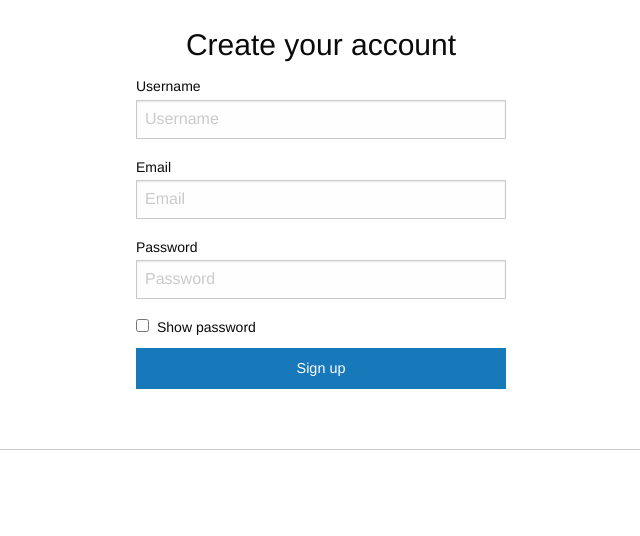
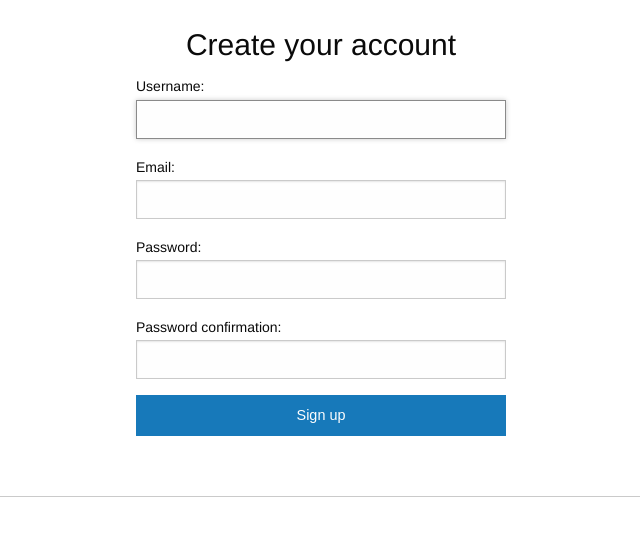
Before and after one commit to andrewryan/ClassCollabs, a Django app: page /register in a window 1280 px wide. Shown: the part 174-710 px from the top of the page, without its empty margins (319-959 px from the left). Run offline with Django 3.2, Linux system fonts and the light colour scheme; some libraries are stand-ins or nearby versions.

Commit message:
register is working

```diff
--- a/projectApps/forms.py
+++ b/projectApps/forms.py
@@ -16,7 +16,7 @@ class LoginForm(AuthenticationForm):
         max_length=30,
         widget=forms.TextInput(attrs={
             'class': 'form-control',
-            'name':'username'
+            'name':'username',
         })
     )
     password=forms.CharField(
@@ -26,7 +26,7 @@ class LoginForm(AuthenticationForm):
     )
 
 
-class registration_form(UserCreationForm):
+class RegistrationForm(UserCreationForm):
     email = forms.EmailField(
         label="Email",
         required=True
@@ -37,7 +37,7 @@ class registration_form(UserCreationForm):
         fields = ("username", "email", "password1", "password2")
 
     def save(self, commit=True):
-        user=super(registration_form,self).save(commit=False)
+        user=super(RegistrationForm,self).save(commit=False)
         user.email=self.cleaned_data["email"]
         if commit:
             user.save()
--- a/projectApps/models.py
+++ b/projectApps/models.py
@@ -1,6 +1,3 @@
-from django.db import models
-
-# Create your models here.
 from django.db import models
 
 # Create your models here.
--- a/projectApps/templates/home.html
+++ b/projectApps/templates/home.html
@@ -8,7 +8,11 @@
 {% block content %}
 <header class="header">
   <h1 class="headline">classcollabs <br> <small>Where classmates go to get help</small></h1>
-  <p class="topright"><a class="logoutcolor" type="submit">Logout</a></p>
+  {% if user.is_authenticated %}
+    <p class="topright"><a class="logoutcolor" type="submit">Logout</a></p>
+  <!-- {% else %}
+    <p class="topright"><a class="logoutcolor" type="submit">Login</a></p>
+  {% endif %} -->
 </header><br>
 
 <div class="row">
--- a/projectApps/templates/register.html
+++ b/projectApps/templates/register.html
@@ -15,29 +15,26 @@
 
 <div class="row">
   <div class="medium-6 medium-centered large-4 large-centered columns">
-    <form>
-      <!-- change log-in-form ??? -->
+    <form method="post" action="{% url 'register' %}">
+      {% csrf_token %}
       <div class="row column log-in-form">
         <h4 class="text-center">Create your account</h4>
-        <label>Username
-          <input type="text" placeholder="Username">
-        </label>
-        <label>Email
-          <input type="text" placeholder="Email">
-        </label>
-        <label>Password
-          <input type="text" placeholder="Password">
-        </label>
-        <input id="show-password" type="checkbox"><label for="show-password">Show password</label>
-        <p><a type="submit" class="button expanded">Sign up</a></p><br>
+        {{ form.errors }}
+        <label>{{ form.username.label_tag }}
+        </label>{{ form.username }}
+        <label>{{ form.email.label_tag }}
+        </label>{{ form.email }}
+        <label>{{ form.password1.label_tag }}
+        </label>{{ form.password1 }}
+        <label>{{ form.password2.label_tag }}
+        </label>{{ form.password2 }}
+        <!-- <input id="show-passwor" type="checkbox"><label for="show-password">Show password</label> -->
+        <input type="submit" class="button expanded" value="Sign up" ><br>
       </div>
     </form>
   </div>
 </div>
 
 <hr>
-<!-- <form method="post" action="{% url 'register' %}">
-</form> -->
-
 
 {% endblock %}
--- a/projectApps/views.py
+++ b/projectApps/views.py
@@ -51,7 +51,7 @@ def comments(request):
 
 def register(request):
     if request.method == "POST":
-        form = registration_form(request.POST)
+        form = RegistrationForm(request.POST)
         if form.is_valid():
             user = form.save()
             user = authenticate(
@@ -59,10 +59,10 @@ def register(request):
                 password=form.cleaned_data.get('password1'))
             #login call back
             login(request,user)
-            return HttpResponseRedirect('/')
+            return HttpResponseRedirect('/classSearch/')
 
     else:
-        form = registration_form()
+        form = RegistrationForm()
     context = {
         'title':'Registration',
         'form':form
```
Also changed, not shown: db.sqlite3.
